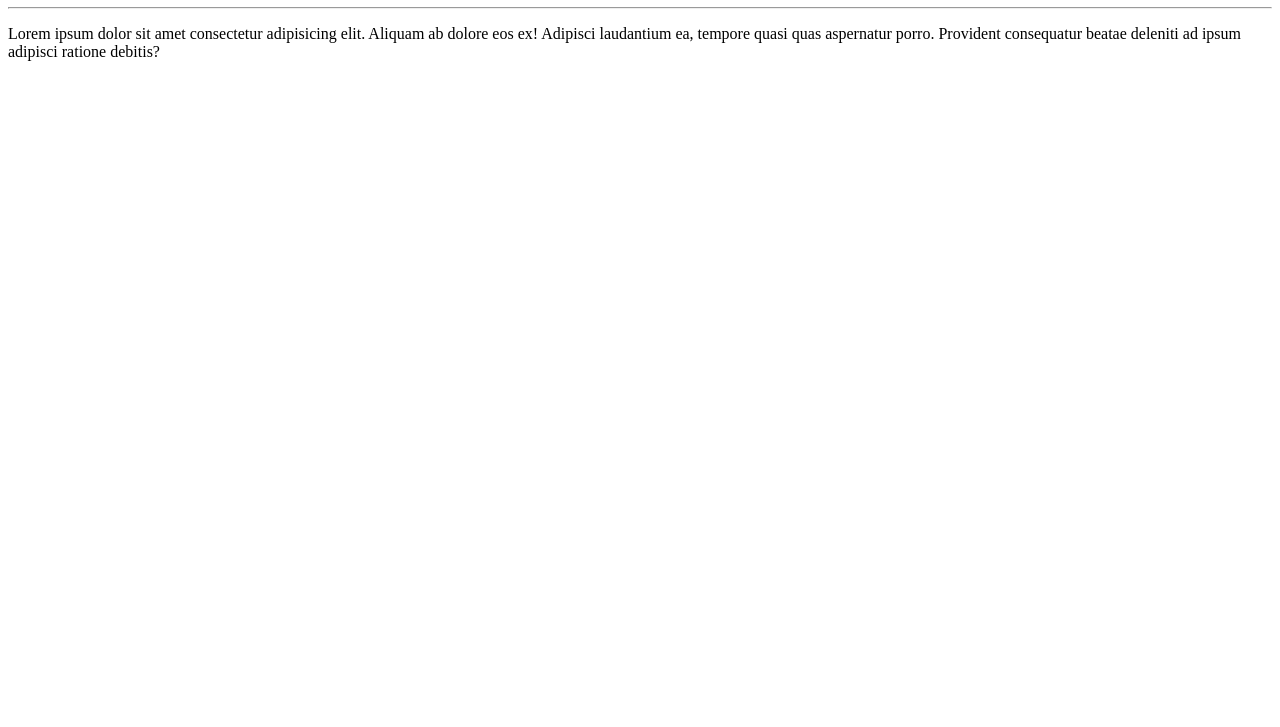
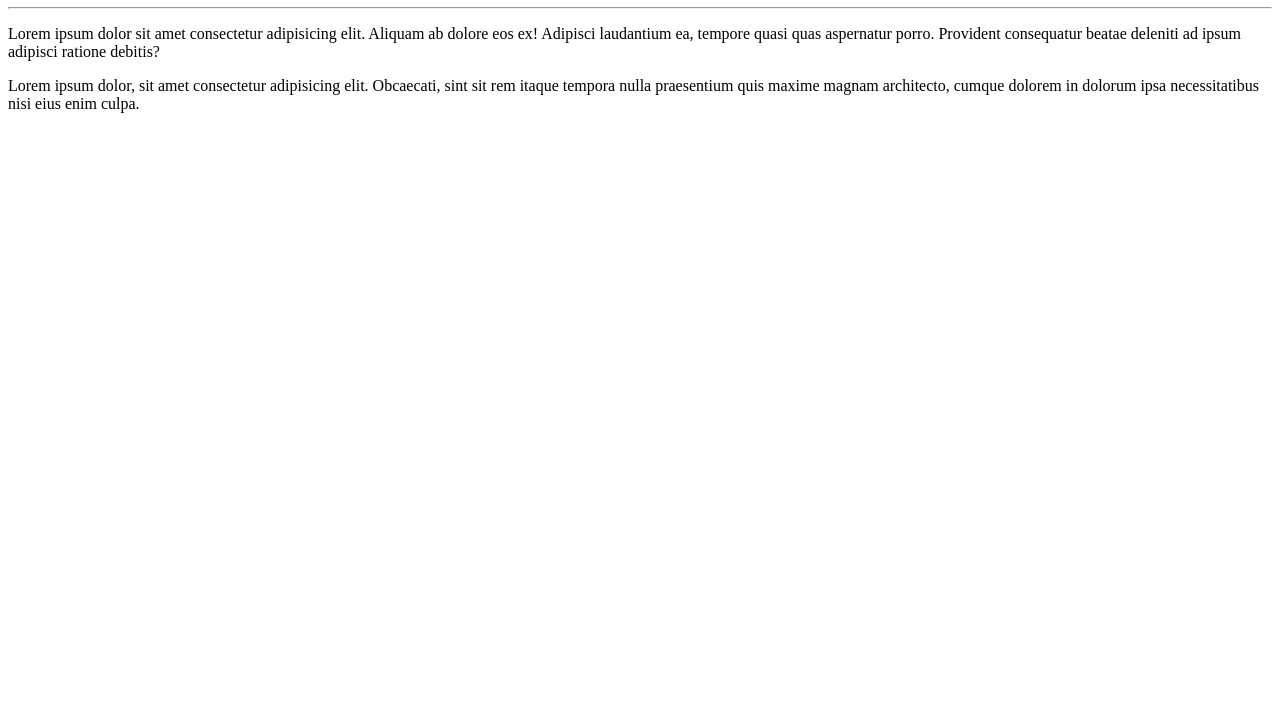
Before and after one commit to RafaelVargas29/Ola-Mundo, a plain HTML site: page site-exemplo/index.html in a window 1280 px wide. Shown: the part 73-800 px from the top of the page. Drawn offline with Linux system fonts and the light colour scheme.

Commit message:
Adicionei um parágrafo

```diff
--- a/site-exemplo/index.html
+++ b/site-exemplo/index.html
@@ -10,5 +10,6 @@
     <h1>Olá, Mundo</h1>
     <hr>
     <p>Lorem ipsum dolor sit amet consectetur adipisicing elit. Aliquam ab dolore eos ex! Adipisci laudantium ea, tempore quasi quas aspernatur porro. Provident consequatur beatae deleniti ad ipsum adipisci ratione debitis?</p>
+    <p>Lorem ipsum dolor, sit amet consectetur adipisicing elit. Obcaecati, sint sit rem itaque tempora nulla praesentium quis maxime magnam architecto, cumque dolorem in dolorum ipsa necessitatibus nisi eius enim culpa.</p>
 </body>
 </html>
```
